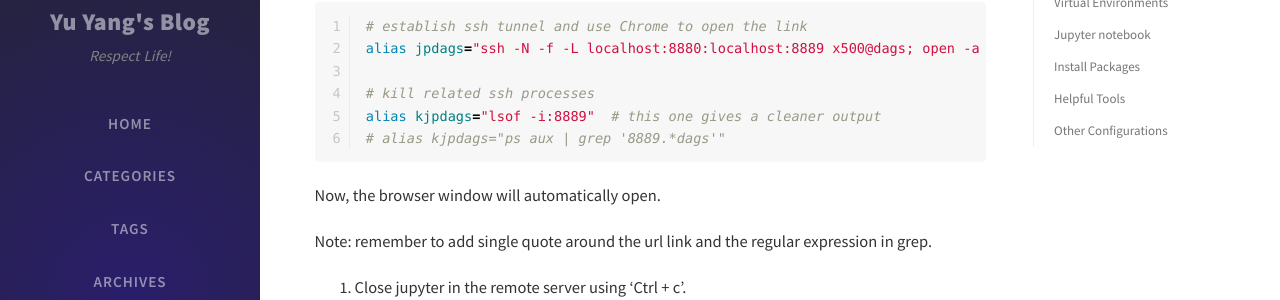
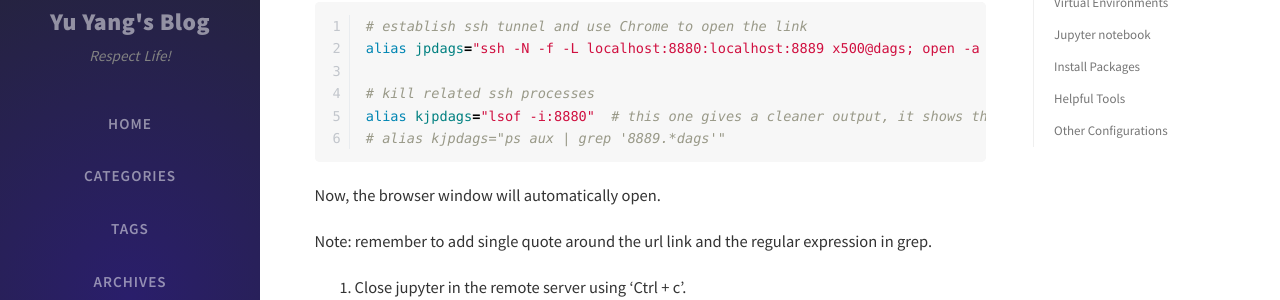
Before and after one commit to yuyangstatistics/blog, a Jekyll site: the page built from _posts/2020-05-20-dags-server.md, in a window 1280 px wide and 900 px high, scrolled down 2687 px. Shown: the part 152-452 px from the top of the window. Built offline with Jekyll 4.4.1, drawn with Linux system fonts in a browser that asks for light colours; nearby versions of some CDN libraries; comment, search, counter and statistics services are not loaded; some of the changed text lies outside the part shown.

Commit message:
fix error in dags post

````diff
--- a/_posts/2020-05-20-dags-server.md
+++ b/_posts/2020-05-20-dags-server.md
@@ -110,7 +110,7 @@ alias jpdags="jupyter notebook --no-browser --port=8889"
 alias jpdags="ssh -N -f -L localhost:8880:localhost:8889 x500@dags; open -a 'Google Chrome' 'http://localhost:8880/tree?'"
 
 # kill related ssh processes
-alias kjpdags="lsof -i:8889"  # this one gives a cleaner output
+alias kjpdags="lsof -i:8880"  # this one gives a cleaner output, it shows the PID related to local port 8880
 # alias kjpdags="ps aux | grep '8889.*dags'"
 ```
 
````
Also changed, not shown: other parts of _posts/2020-05-20-dags-server.md (+1 -1 lines).
